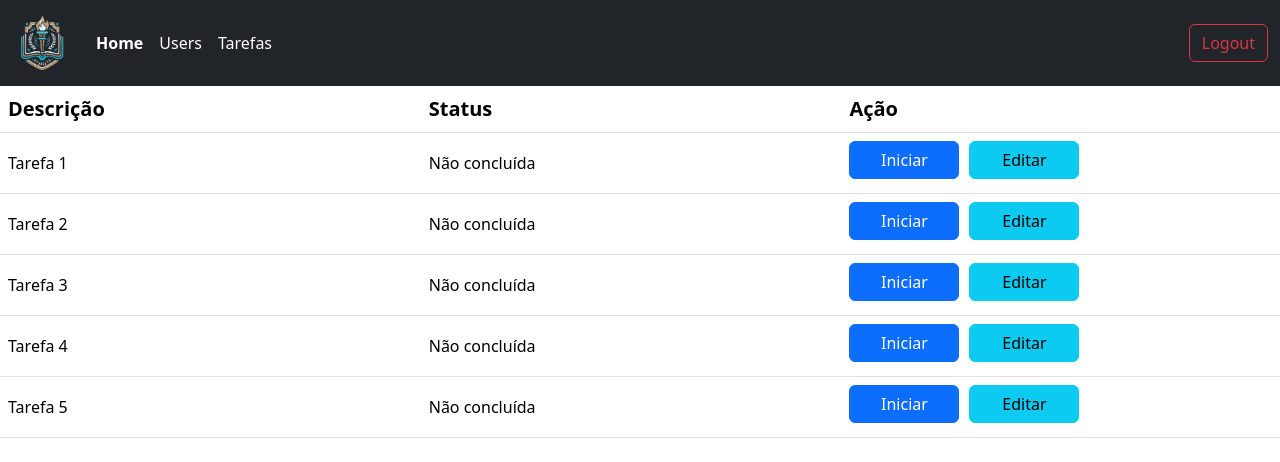
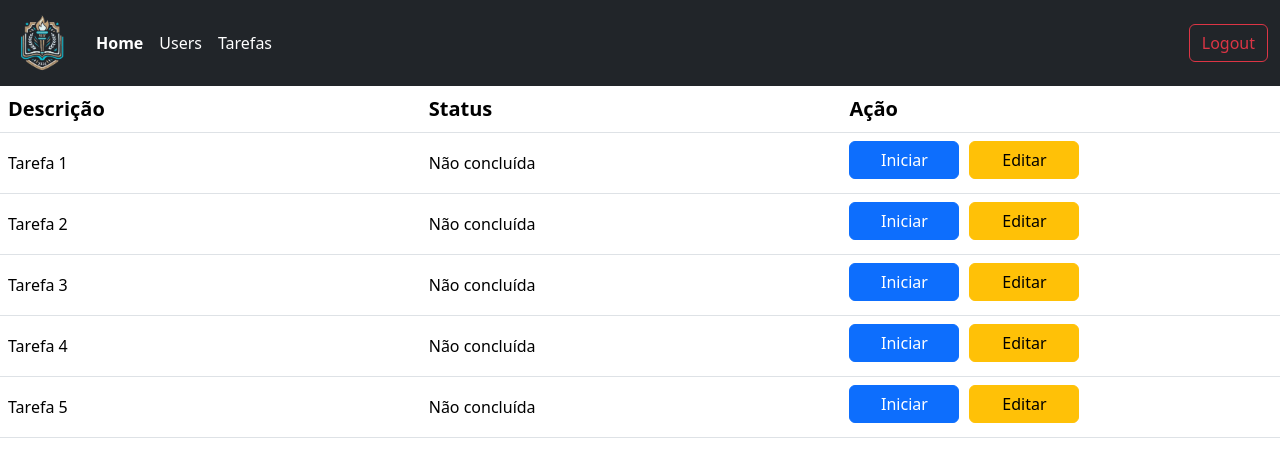
Before and after one commit to leorossiio/crud-app, an Angular app: page /app/tarefas in a window 1280 px wide. Shown: the top 462 px of the page. Built offline with nearby package versions, Linux system fonts and the light colour scheme.

Commit message:
altera btn salvar

```diff
--- a/src/app/pages/home/components/tarefas/tarefas.component.html
+++ b/src/app/pages/home/components/tarefas/tarefas.component.html
@@ -25,9 +25,14 @@
           {{ task.status === 'Não concluída' ? 'Iniciar' : task.status === 'Realizando' ? 'Realizando' : 'Concluída' }}
         </button>
         <span style=" margin-left: 5px; margin-right: 5px;"></span>
-        <button class="btn btn-info " style="width:110px;" (click)="editarTarefa(task)">
-          {{ task.editing ? 'Salvar' : 'Editar' }}
-        </button>
+        <button class="btn"
+        [class.btn-warning]="!task.editing"
+        [class.btn-success]="task.editing"
+        style="width:110px;"
+        (click)="editarTarefa(task)">
+  {{ task.editing ? 'Salvar' : 'Editar' }}
+</button>
+
       </td>
     </tr>
   </tbody>
```
